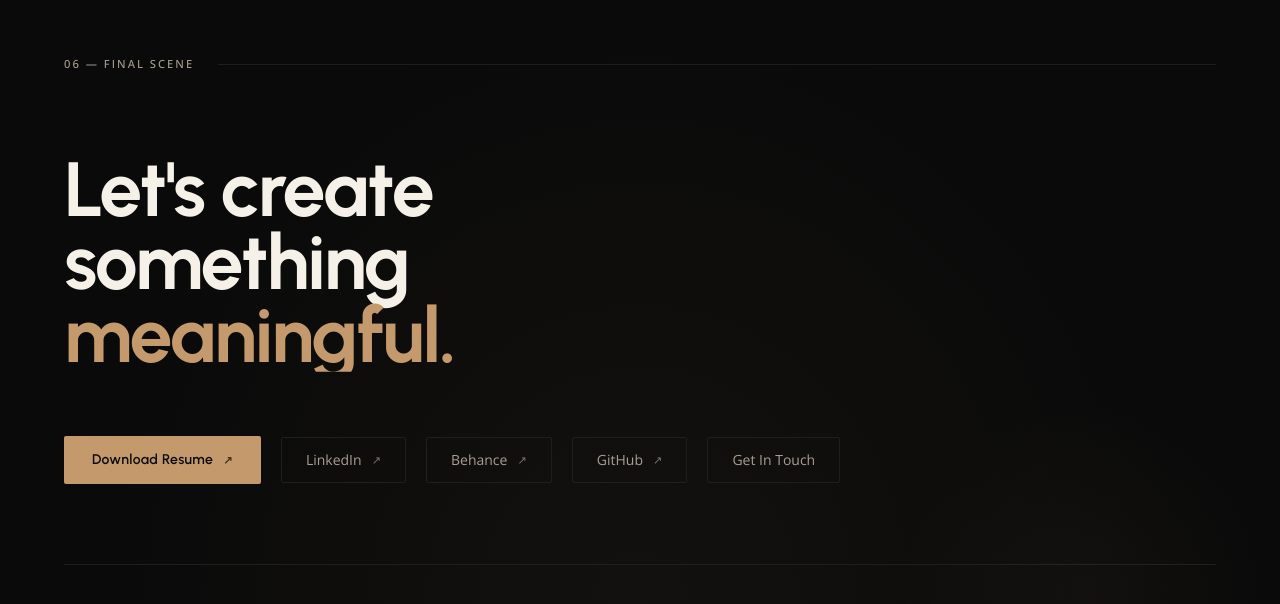
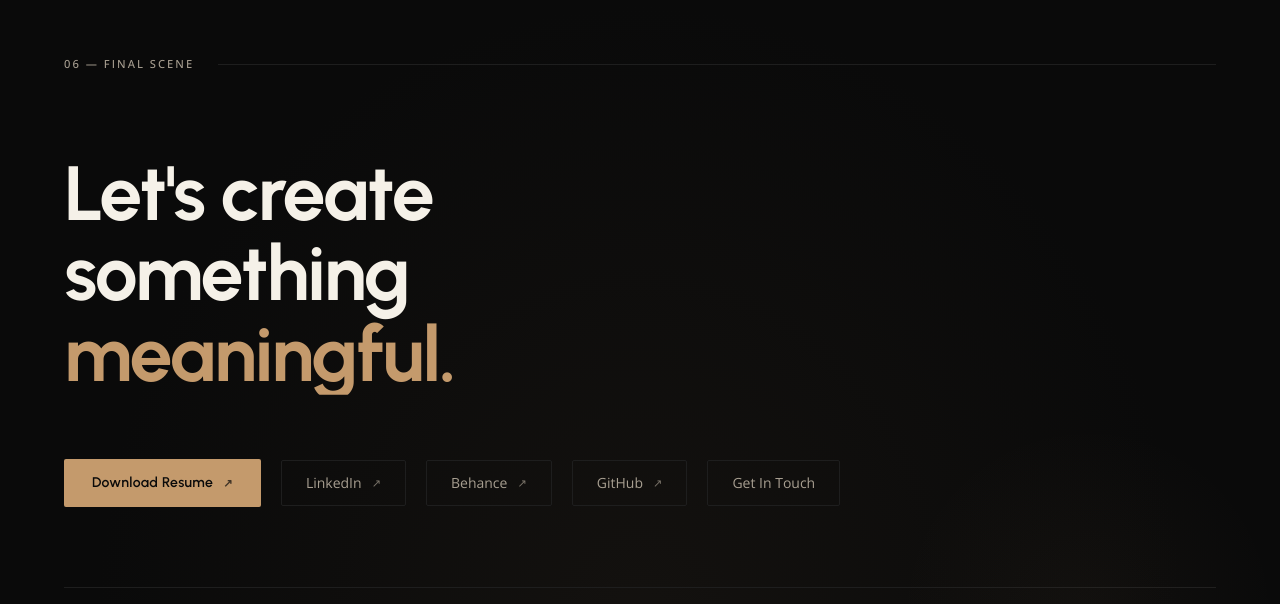
Before and after one commit to Madhanb27/madhan-portfolio, a Next.js app: page / in a window 1280 px wide. Shown: the part 6829-7433 px from the top of the page. Built offline with nearby package versions, Linux system fonts and the light colour scheme.

Commit message:
Refine final scene typography

```diff
--- a/src/components/sections/FinalScene.tsx
+++ b/src/components/sections/FinalScene.tsx
@@ -70,7 +70,7 @@ export default function FinalScene() {
         {/* Main headline */}
         <h2
           className="text-display-lg text-text-primary font-heading font-bold mb-16"
-          style={{ lineHeight: "0.95", maxWidth: "16ch" }}
+          style={{ lineHeight: "1.05", maxWidth: "16ch" }}
         >
           <span className="final-line block overflow-hidden opacity-0">
             Let&apos;s create
```
